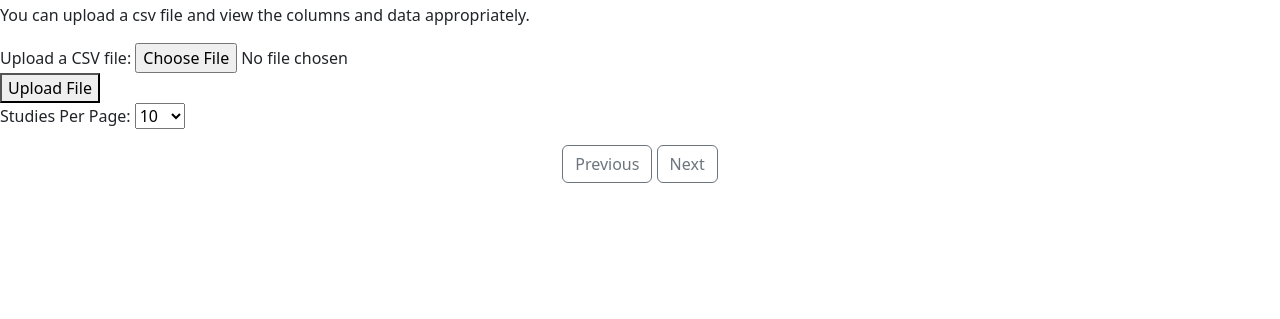
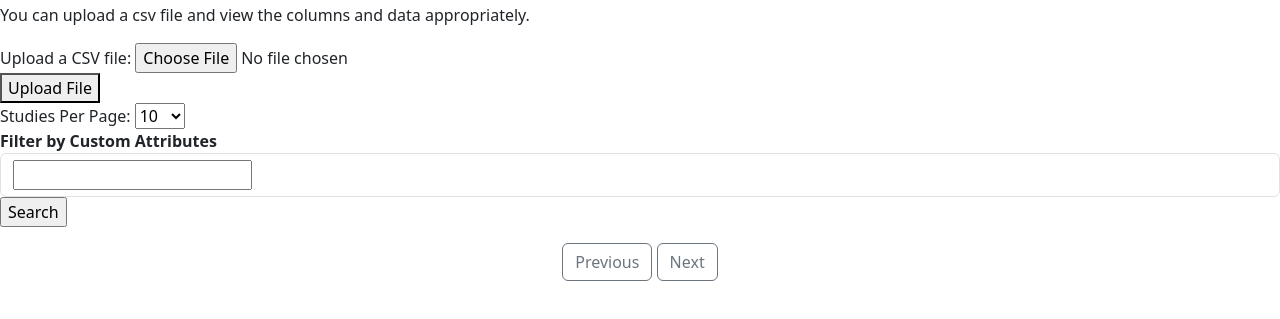
Before and after one commit to couchsnail/microbiome-knowledge-base, a website with bundled scripts: page database/website.html in a window 1280 px wide. Shown: the part 53-372 px from the top of the page. Built offline with nearby package versions, Linux system fonts and the light colour scheme.

Commit message:
Added basic HTML elements for search form/filter

```diff
--- a/database/website.html
+++ b/database/website.html
@@ -47,6 +47,12 @@
         </div>
 
         <!--<div id="search by custom attributes"-->
+        <label><b>Filter by Custom Attributes</b></label>
+        <label for="custom attribute search" id="autocomplete" placeholder=""
+                    class="autocomplete-searchbox form-control" type="text">
+            <input name="customAttribute" placeholder="" type="text">
+        </label>
+        <input type="submit" value="Search">
 
         <!--Actually probably make it a series of checkboxes for which columns they want displayed-->
         <!--Which doesn't actually require SQL, you can just hide them entirely from HTML LOL-->
```
